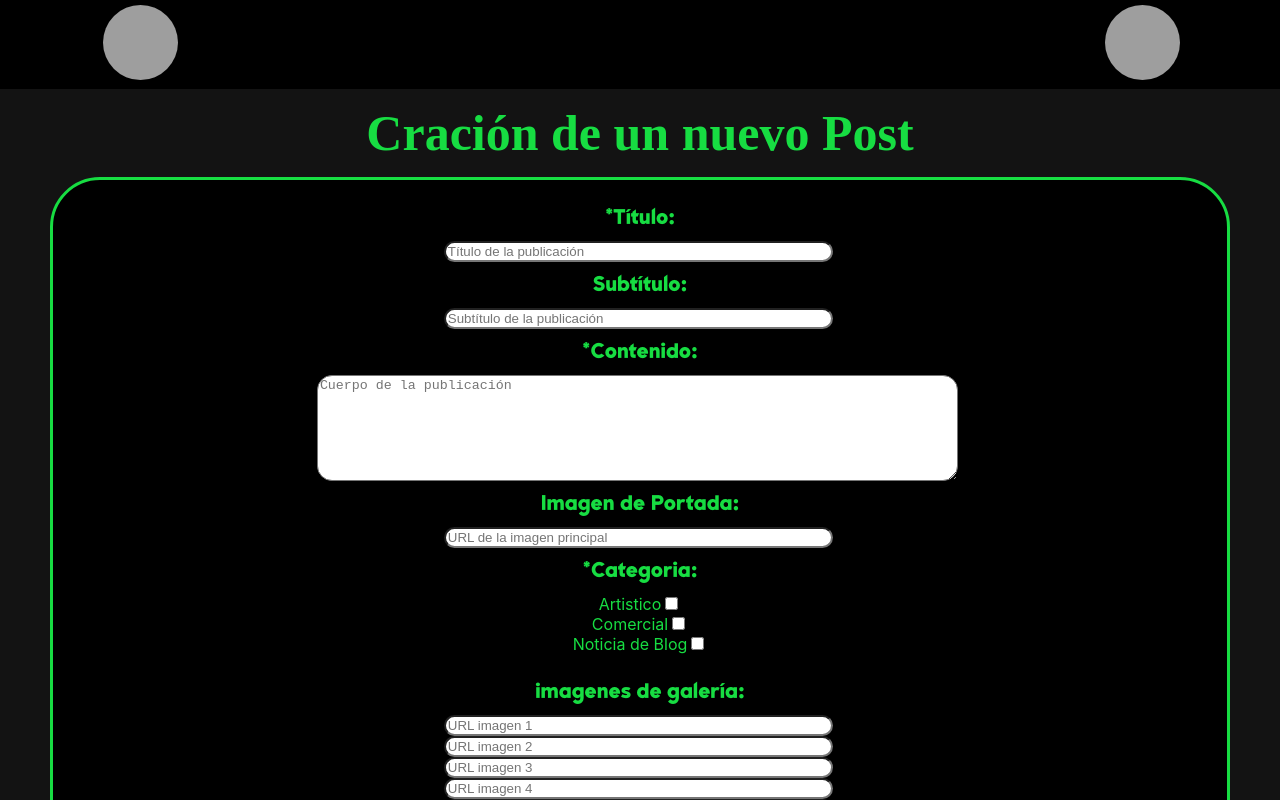
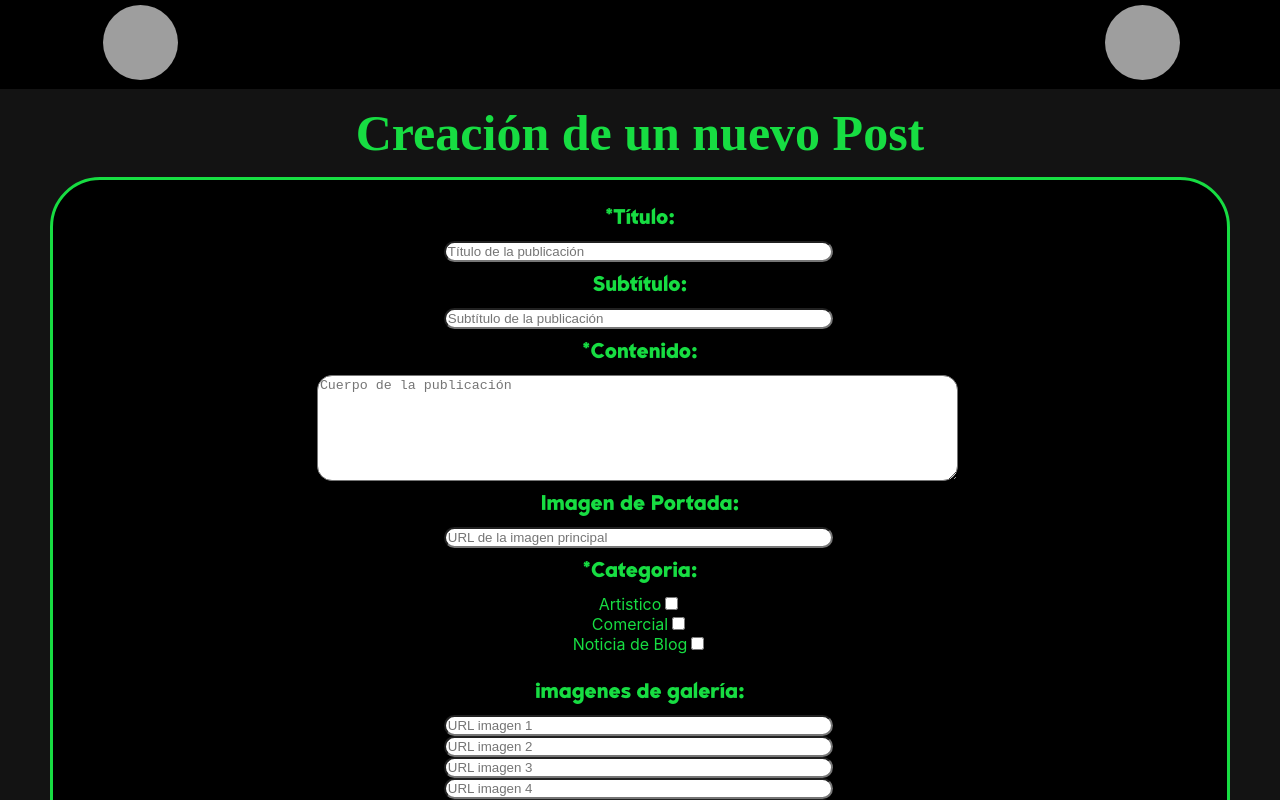
Before and after one commit to lautar007/plastico_web, a React (Create React App) app in the folder client/plastico-web/: page /form in a window 1280 px wide. Shown: the top 800 px of the page. Built offline with nearby package versions, Linux system fonts and the light colour scheme; no server answers; grey boxes are pictures that could not be loaded; a web font is replaced by a local one.

Commit message:
mini correcciones

```diff
--- a/client/plastico-web/src/components/Form.js
+++ b/client/plastico-web/src/components/Form.js
@@ -71,7 +71,7 @@ export default function Form() {
 
     return(
       <div>
-        <h1 id="titulo-form">Cración de un nuevo Post</h1>
+        <h1 id="titulo-form">Creación de un nuevo Post</h1>
           <div id="cont-formPost">
             <form id="form-post">
               <label id='labels'>*Título:</label>
--- a/client/plastico-web/src/components/PostDetail.js
+++ b/client/plastico-web/src/components/PostDetail.js
@@ -30,6 +30,8 @@ export default function PostDetail(){
           return '/home'
       }
     }
+
+    <iframe width="1350" height="480" src="https://www.youtube.com/embed/6r2aucghTUY" title="YouTube video player" frameborder="0" allow="accelerometer; autoplay; clipboard-write; encrypted-media; gyroscope; picture-in-picture" allowfullscreen></iframe>
 
     function video(){
         console.log(publi.galeria[publi.galeria.length -1])
--- a/client/plastico-web/src/components/Staff.js
+++ b/client/plastico-web/src/components/Staff.js
@@ -13,7 +13,6 @@ export default function Staff () {
                     <p>En Plástico Estudio nos enfocamos en soluciones integrales audiovisuales  artísticas y multimediales . Los servicios que ofrecemos son: Fotografía editorial, fotografía publicitaria , dirección de arte, dirección creativa, estilismo, retoque digital, diseño gráfico, servicio de postproducción de video, entre otros.</p>
                     <p>Trabajamos de manera personalizada para atender a las necesidades de cada cliente, y logrando así, un resultado y producto satisfactorio  para ambas partes con su respectivo valor agregado.</p>
                 </div>
-                <h1>Socixs Fundadorxs</h1>
                 <div className="staff">
                     <div className="person">
                         <h2>Nathalie Lopez</h2>
```
